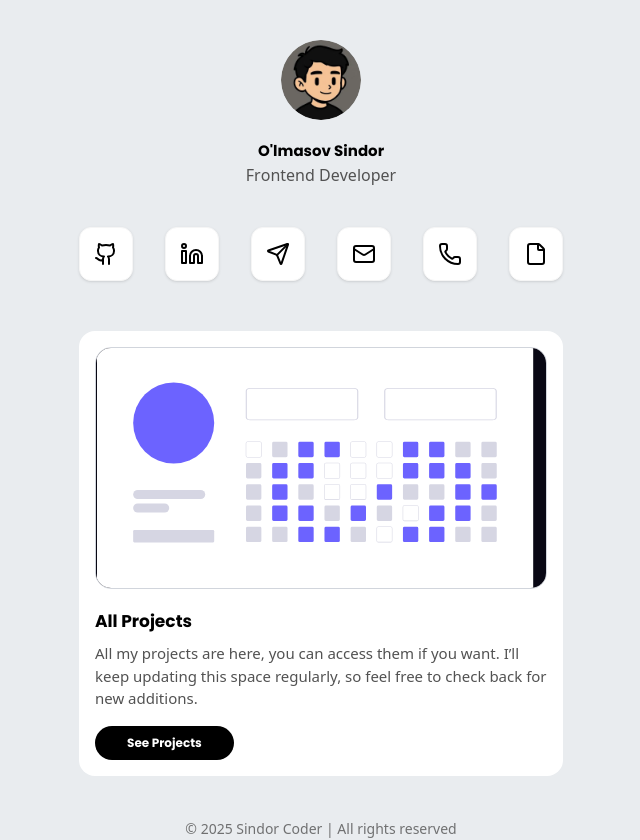
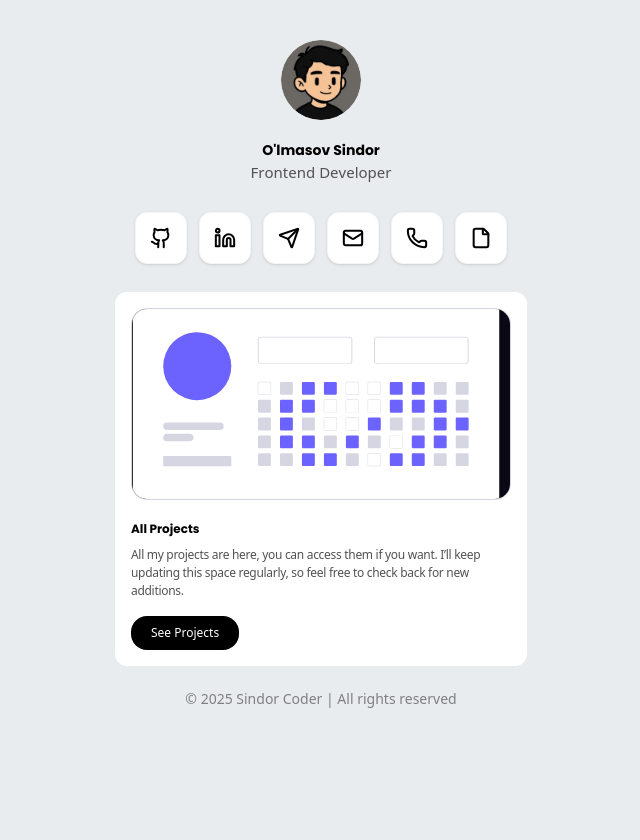
Before and after one commit to sindorcoder/sindorcoder, a React (Vite) app: page / in a window 1280 px wide. Shown: the whole page, without its empty margins (319-959 px from the left). After the commit the page ends 800 px from the top, so only its background shows below. Built offline with nearby package versions, Linux system fonts and the light colour scheme.

Commit message:
fixed bug  optimize code

```diff
--- a/src/App.jsx
+++ b/src/App.jsx
@@ -3,7 +3,7 @@ import Contact from './components/contact/Contact.jsx'
 import Skills from './components/skills/Skills.jsx'
 
 function App() {
-  return (<div className="max-w-125 px-2 mx-auto">
+  return (<div className="max-w-107 px-2 mx-auto">
     <About/>
     <Contact/>
     <Skills/>
--- a/src/components/about/About.jsx
+++ b/src/components/about/About.jsx
@@ -5,7 +5,7 @@ import { TextAnimate } from '../magicui/text-animate'
 const BLUR_FADE_DELAY = 0.04
 const About = () => {
   return (<>
-    <section className="mb-10">
+    <section className="mb-7">
       <div className="flex items-center">
         <div className="flex flex-col w-full items-center gap-5">
           <div className="mt-10 flex justify-center md:block">
@@ -22,7 +22,7 @@ const About = () => {
           </div>
           <div className="w-full">
             <BlurFade delay={BLUR_FADE_DELAY * 5}>
-              <h6 className="title flex items-center justify-center text-[15px]  text-black">
+              <h6 className="title flex items-center justify-center text-[14px]  text-black">
                 <TextAnimate
                   animation="blurInUp"
                   by="character"
@@ -32,7 +32,7 @@ const About = () => {
                   O&#39;lmasov Sindor
                 </TextAnimate>
               </h6>
-              <span className="flex items-center justify-center text-[16px]  text-[#525252]">
+              <span className="flex items-center justify-center text-[15px]  text-[#525252]">
                       <TextAnimate
                         animation="blurInUp"
                         by="character"
--- a/src/components/contact/Contact.jsx
+++ b/src/components/contact/Contact.jsx
@@ -5,7 +5,7 @@ import {Fragment} from "react";
 const BLUR_FADE_DELAY = 0.04;
 const Contact = () => {
     return (<>
-        <div className={"flex flex-wrap w-full justify-between gap-2"}>
+        <div className={"flex flex-wrap w-full gap-3 justify-center"}>
             {social.map((social, index) => (<Fragment key={index}>
                 <BlurFade
                     delay={BLUR_FADE_DELAY * 10 + index * 0.1}
@@ -15,9 +15,9 @@ const Contact = () => {
                         href={social.url}
                         target={"_blank"}
                         rel="noopener noreferrer"
-                        className={"!bg-[#fff] rounded-xl hover:scale-110 duration-500 shadow border-[1px] border-[#f5f5f5] p-3.5"}
+                        className={"bg-white! rounded-xl hover:scale-110 duration-500 shadow border border-[#f5f5f5] p-3.5"}
                     >
-                        {<social.icon size={24} strokeWidth={2}/>}
+                        {<social.icon size={22} strokeWidth={2.2}/>}
                     </a>
                 </BlurFade>
             </Fragment>))}
--- a/src/components/skills/Skills.jsx
+++ b/src/components/skills/Skills.jsx
@@ -3,10 +3,10 @@ import { BlurFade } from '../magicui/blur-fade.tsx'
 
 const BLUR_FADE_DELAY = 0.04
 const Skills = () => {
-  return (<section className="mt-12.5">
+  return (<section className="mt-7">
     <BlurFade delay={BLUR_FADE_DELAY * 10 + 2 * 0.05}>
       <div className={'flex justify-center'}>
-        <div className={'p-4 bg-white rounded-2xl'}>
+        <div className={'p-4 bg-white rounded-xl'}>
           <div
             className={'rounded-2xl border overflow-hidden border-gray-300'}
           >
@@ -14,18 +14,18 @@ const Skills = () => {
               alt="github profile img"
               loading="lazy"
               width="100%"
-              height="240px"
-              className="object-cover h-60 bg-white"
+              height="180px"
+              className="object-cover h-47.5"
               src={github}
             />
           </div>
 
           <div className={'flex flex-col items-start gap-2 mt-5'}>
-            <h5 className={'title text-[14px] sm:text-[17px] font-normal'}>
+            <h5 className={'title text-[12px]'}>
               All Projects
             </h5>
             <span
-              className={'text text-[10px] sm:text-[15px] font-normal text-[#525252]'}
+              className={' text-[12px] tracking-tight text-[#525252]'}
             >
                 All my projects are here, you can access them if you want. I’ll
                 keep updating this space regularly, so feel free to check back
@@ -34,16 +34,16 @@ const Skills = () => {
           </div>
           <a
             href={'https://github.com/sindorcoder'}
-            className={'mt-4 inline-block bg-black title px-8 py-2 font-medium text-[10px]  sm:text-[12px] text-white rounded-3xl'}
+            className={'mt-4 inline-block bg-black  px-5 py-2 text-[12px]  text-white rounded-2xl'}
           >
             See Projects
           </a>
         </div>
       </div>
     </BlurFade>
-    <div className="flex items-center justify-center mt-10">
+    <div className="flex items-center justify-center mt-5">
       <BlurFade delay={BLUR_FADE_DELAY * 10 + 2 * 0.05}>
-            <span className="text-[14px] font-normal text-[#525252] opacity-80">
+            <span className="text-[14px] font-normal text-[#525252] opacity-70">
           © 2025 Sindor Coder | All rights reserved
         </span>
       </BlurFade>
--- a/src/index.css
+++ b/src/index.css
@@ -8,6 +8,7 @@
 * {
     scroll-behavior: smooth;
     scrollbar-width: none;
+    font-style: left;
 }
 
 body {
```
Also changed, not shown: vercel.json, 2 other files (tests, documents, lock files or other folders).
